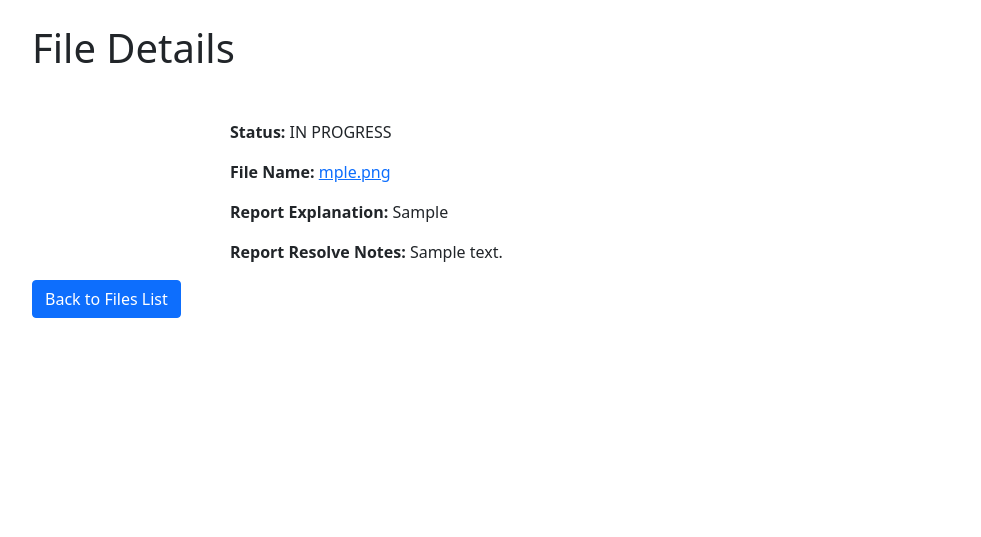
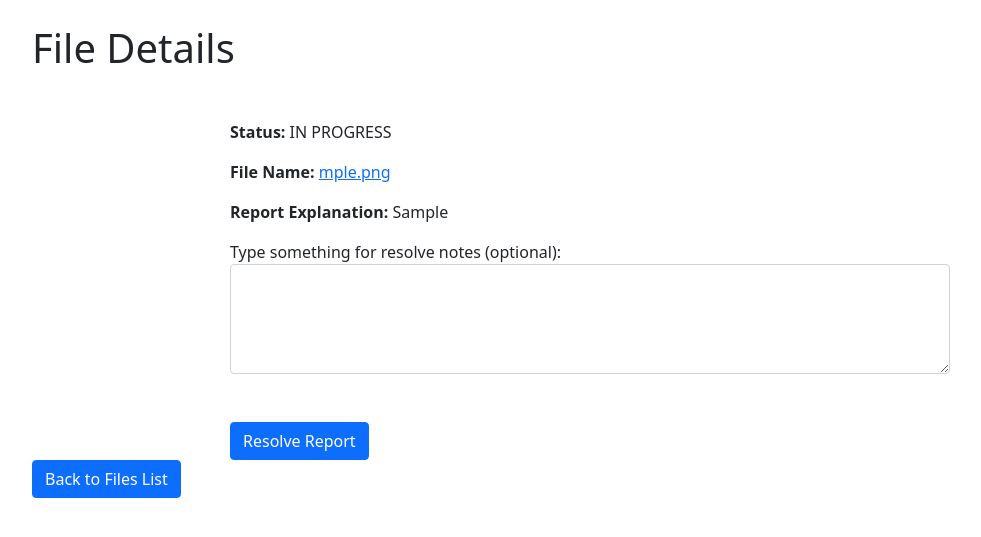
Before and after one commit to MiaLA55/UVA-Dine-Reporter, a Django app: template login/templates/login/individual_file_view.html in a window 1280 px wide. Shown: the part 56-593 px from the top of the page, without its empty margins (50-1031 px from the left). Run offline with Django 5.2, Linux system fonts and the light colour scheme; the template is opened without the code that fills it: most values are stand-ins (such as "Sample title", 1, 10 or a date in 2020); some libraries are stand-ins or nearby versions.

Commit message:
Adding report resolve notes form in individual_file_view.html

```diff
--- a/login/templates/login/individual_file_view.html
+++ b/login/templates/login/individual_file_view.html
@@ -27,7 +27,25 @@
                     {% endif %}
                 </p>
                 <p><strong>Report Explanation: </strong>{{ report_explanation }}</p>
-                <p><strong>Report Resolve Notes: </strong>{{ report_resolve_notes }}</p>
+                 {% if "RESOLVED" in status %}
+                                <strong>Report Resolve Notes:</strong>
+                                <p class="card-text {% if report_resolve_notes == 'No report resolve notes provided' %} custom-text-color {% endif %}">
+                                    {{ report_resolve_notes }}
+                                </p>
+                            {% else %}
+                                <form id="file-upload-form" method="post" enctype="multipart/form-data"
+                                    action="{% url 'login:resolve_report_submit' %}">
+                                    {% csrf_token %}
+                                    <div class="form-group">
+                                        <label for="resolveNotes">Type something for resolve notes (optional):</label>
+                                        <textarea class="form-control" id="resolveNotes" name="resolveNotes" rows="4"
+                                            cols="50"></textarea>
+                                    </div>
+                                    <input type="hidden" name="file_name" value="{{ file_name }}">
+                                    <br><br>
+                                    <button type="submit" class="btn btn-primary">Resolve Report</button>
+                                </form>
+                            {% endif %}
             </div>
         </div>
     </div>
```
